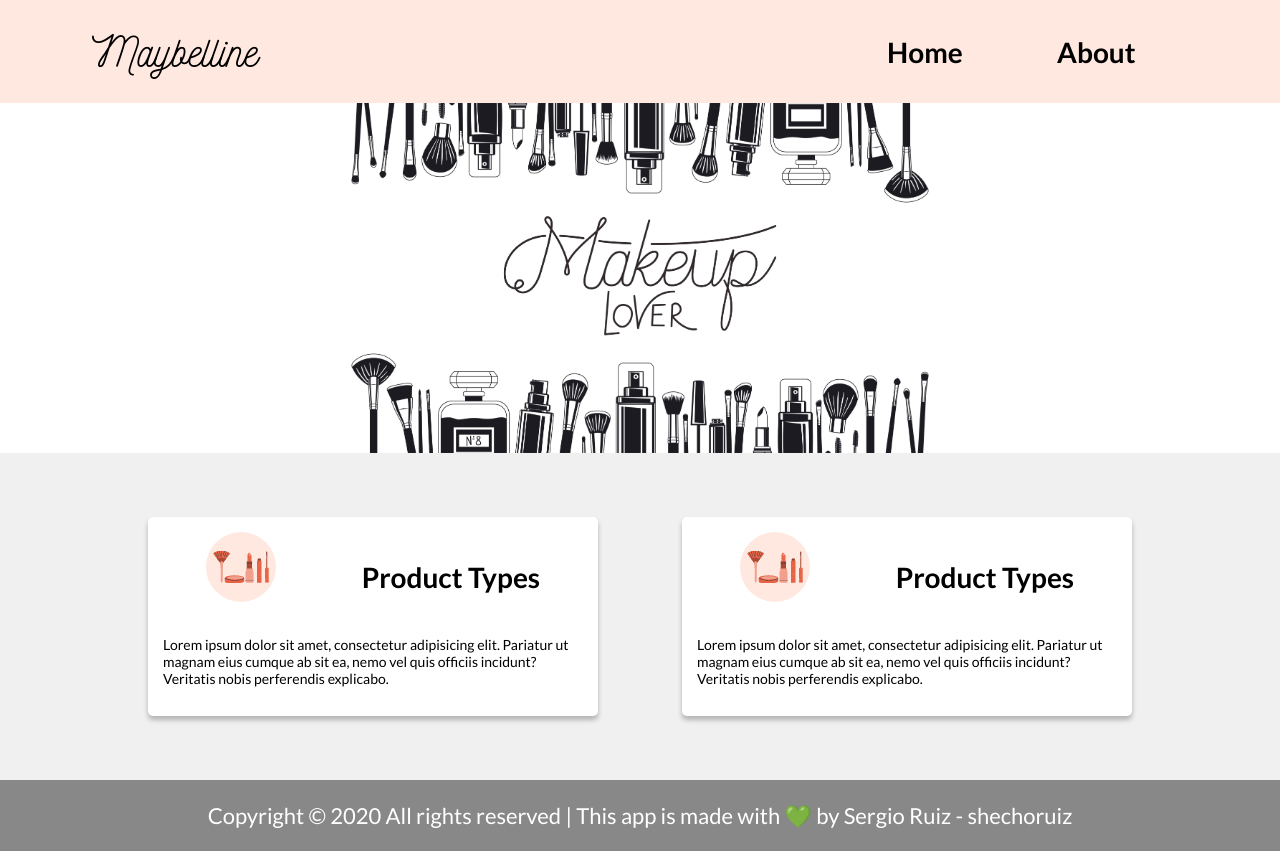
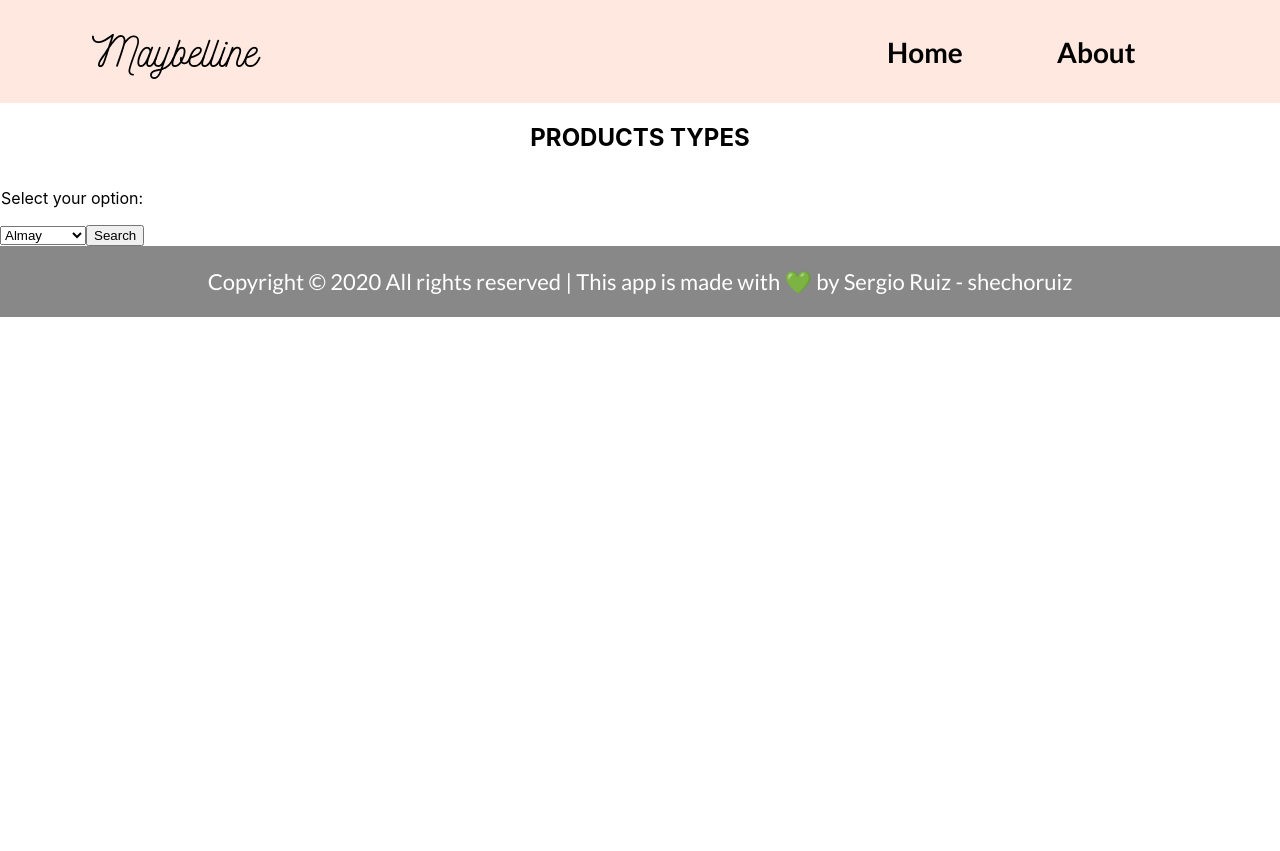
Before and after one commit to shechoruiz/Project_Maybelline, a React (Create React App) app: page / in a window 1280 px wide. After the commit the page ends 800 px from the top, so only its background shows below. Built offline with nearby package versions, Linux system fonts and the light colour scheme.

Commit message:
Creation of SelectProducts component - Not finished yet

```diff
--- a/src/App.js
+++ b/src/App.js
@@ -3,6 +3,7 @@
 import { Footer } from './components/Footer';
 import { Hero } from './components/Hero';
 import { ItemContainer } from './components/ItemContainer';
+import { SelectProducts } from './components/SelectProducts';
 
 // ------------------------------ import styles and images
 // import logo from './logo.svg';
@@ -14,8 +15,9 @@
   return (
     <div className="App">
       <Header />
-      <Hero />
-      <ItemContainer />
+      {/* <Hero />
+      <ItemContainer /> */}
+      <SelectProducts />
       <Footer />
     </div>
   );
--- a/src/assets/styles/ItemContainer.scss
+++ b/src/assets/styles/ItemContainer.scss
@@ -4,9 +4,25 @@
 .itemContainer{
   background-color: $color3;
   display: flex;
-  padding: 5%;
+  padding-bottom: 2%;
   justify-content: space-evenly;
+  flex-wrap: wrap;
   @include for-phone-only  {
     flex-direction: column;
+    align-items: center;
   }
 }
+
+.titleContainer{
+  width: 100%;
+  flex-direction: column;
+}
+
+.titleContainer > h1{
+  @include for-tablet-portrait-up {
+    font-size: $size2;
+  }
+  @include for-phone-only {
+    font-size: $size3;
+  }
+}
--- a/src/assets/styles/ItemSelector.scss
+++ b/src/assets/styles/ItemSelector.scss
@@ -19,7 +19,7 @@
     align-items: center;
   }
   @include for-phone-only{
-    width: 100%;
+    width: 90%;
     align-content: space-around;
     margin-bottom: 15px;
   }
--- /dev/null
+++ b/src/assets/styles/SelectProducts.scss
@@ -0,0 +1,17 @@
+@import './variables';
+@import './mixins';
+
+.selectProducts{
+  background-color: $color2;
+  display: flex;
+  flex-wrap: wrap;
+}
+
+.titleProducts{
+  width: 100%;
+}
+
+.selectionProducts{
+  // display: flex;
+  // justify-content: space-evenly;
+}
--- a/src/components/ItemContainer.jsx
+++ b/src/components/ItemContainer.jsx
@@ -12,6 +12,9 @@
 export const ItemContainer = () => {
   return (
     <section className="itemContainer">
+      <div className="titleContainer">
+        <h1>CHOOSE BY</h1>
+      </div>
       <ItemSelector />
       <ItemSelector />
     </section>
--- /dev/null
+++ b/src/components/SelectProducts.jsx
@@ -0,0 +1,31 @@
+// ------------------------------ import libraries
+import React, { useState } from 'react';
+
+// ------------------------------ import components
+import BRANDS from '../utils/brands'
+
+// ------------------------------ import styles and images
+import '../assets/styles/SelectProducts.scss';
+
+// ------------------------------------ COMPONENT ------------------------------------//
+// description of the component.
+export const SelectProducts = () => {
+  return (
+    <section className="selectProducts">
+      <div className="titleProducts">
+        <h1>PRODUCTS TYPES</h1>
+      </div>
+      <div className="selectionProducts">
+        <p>Select your option:</p>
+        <select name="Brands" id="brands" className="brands">
+          {BRANDS.map((brand) => (
+            <option key={brand.id} value={brand.id}>
+              {brand.replace(/^\w/, (c) => c.toUpperCase())}
+            </option>
+          ))}
+        </select>
+        <button>Search</button>
+      </div>
+    </section>
+  );
+};
--- /dev/null
+++ b/src/utils/brands.js
@@ -0,0 +1,26 @@
+export default [
+  'almay',
+  'annabelle',
+  'benefit',
+  'covergirl',
+  'dalish',
+  'e.l.f.',
+  'essie',
+  'iman',
+  "l'oreal",
+  'marcelle',
+  'maybelline',
+  'milani',
+  'misa',
+  'mistura',
+  'moov',
+  'nyx',
+  'orly',
+  'pacifica',
+  'revlon',
+  'sante',
+  'smashbox',
+  'stila',
+  'suncoat',
+  'zorah',
+];
```
Also changed, not shown: 1 other file (tests, documents, lock files or other folders).
